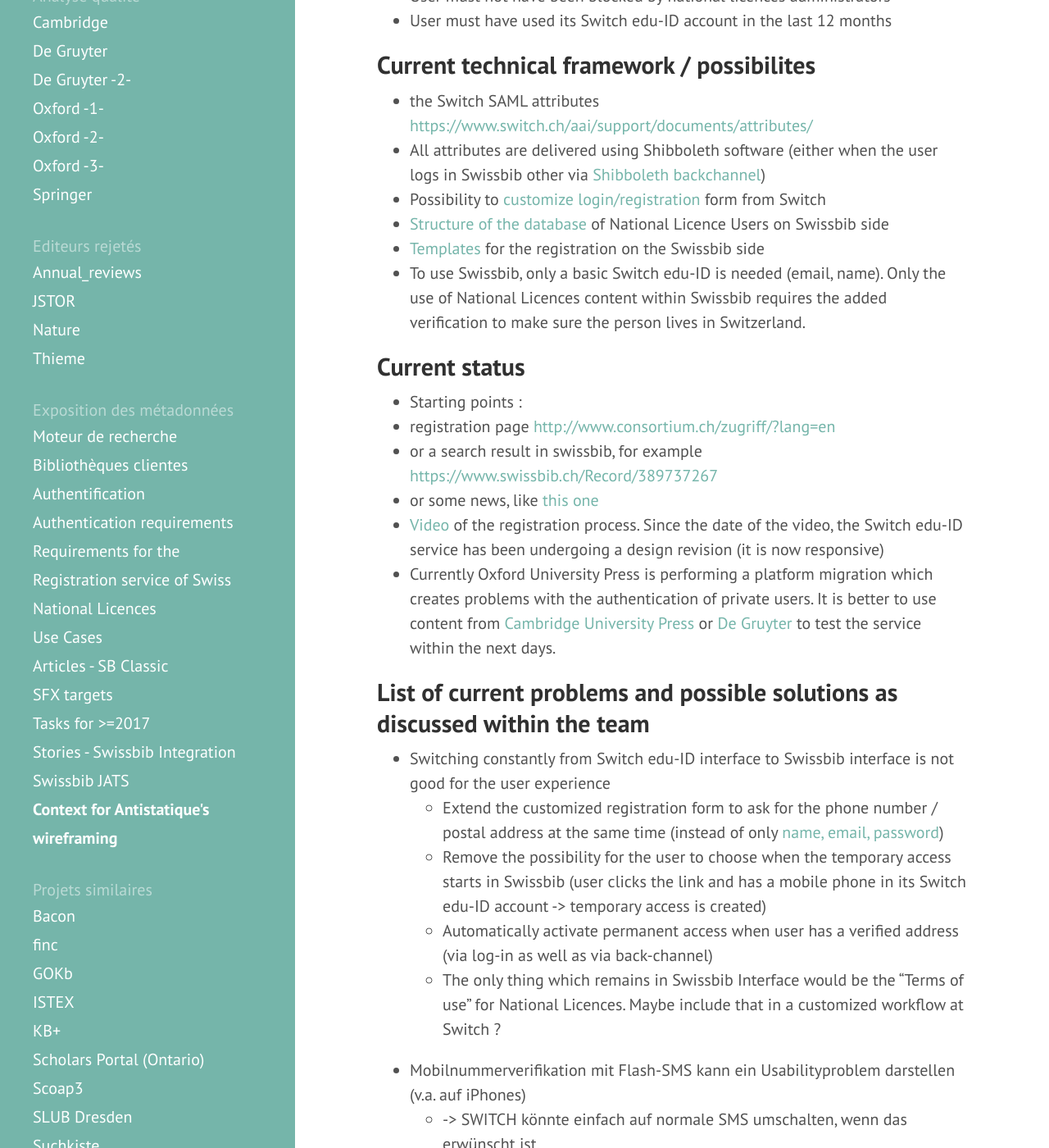
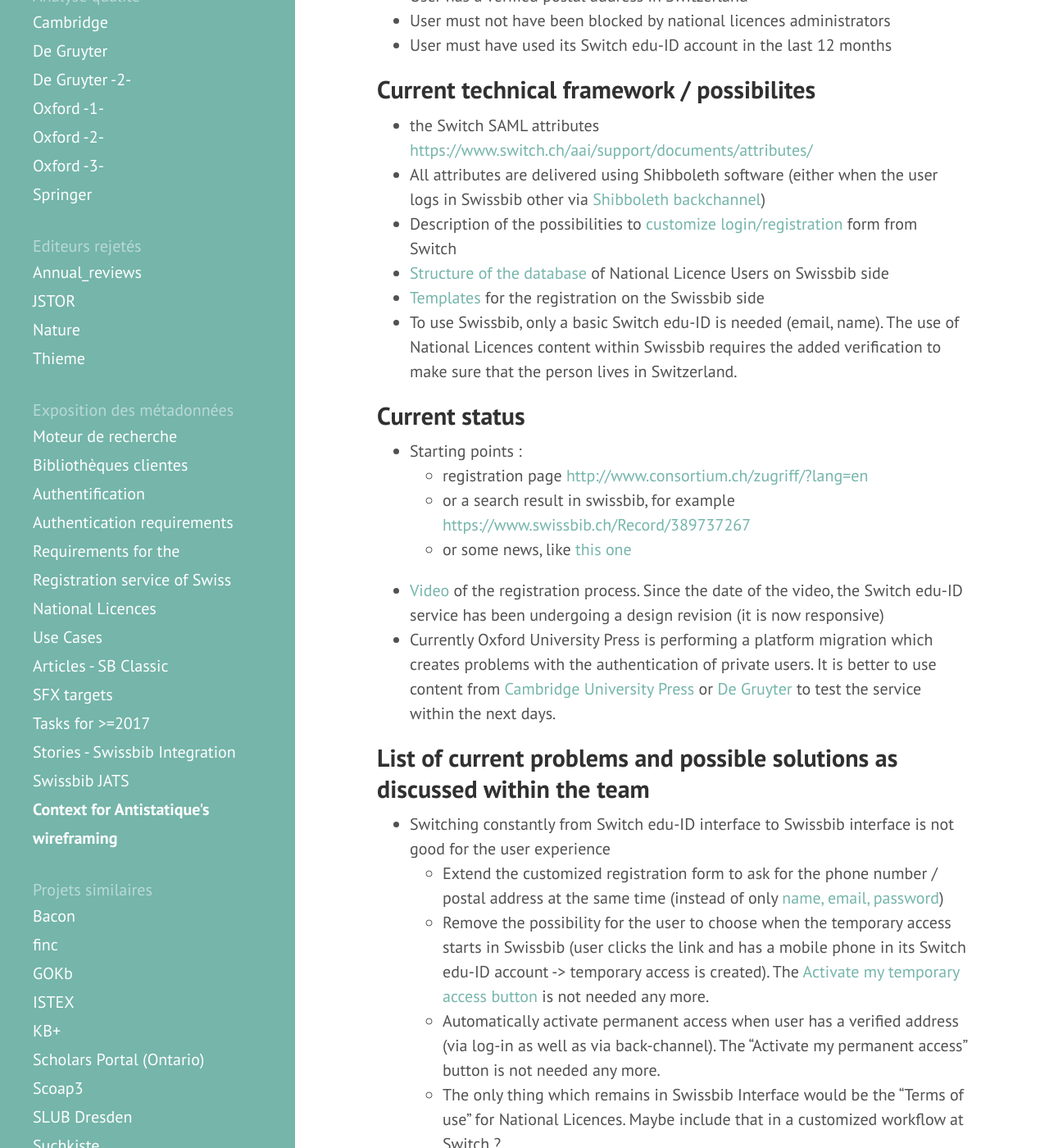
Before and after one commit to swissbib/metadataNationalLicencesDocumentation, a Jekyll site: the page built from pages/output/10conception-antistatique.md, in a window 1280 px wide and 1400 px high, scrolled down 979 px. Shown: the whole window at 82% size. Built offline with Jekyll 4.4.1, drawn with Linux system fonts in a browser that asks for light colours; some of the changed text lies outside the part shown.

Commit message:
improve description

```diff
--- a/pages/output/10conception-antistatique.md
+++ b/pages/output/10conception-antistatique.md
@@ -12,7 +12,7 @@ The Switch edu-ID framework is developed by [Switch](http://www.switch.ch/). It
 
 The estimated number of potential users is 1000.
 
-The access to the pdf will happen through the [swissbib.ch](http://swissbib.ch) platform. Access is also possible directly on the [publishers platform](http://dx.doi.org/10.1017/pli.2015.18), using log-in and institutional login with Switch edu-ID.
+The access to the content will happen through the [swissbib.ch](http://swissbib.ch) platform, with Single Sign On with the publishers platform. The download of the pdf's happen on the publisher's platform. Signing in is also possible directly on the [publishers platform](http://dx.doi.org/10.1017/pli.2015.18), using institutional login with Switch edu-ID.
 
 
 ## Conditions to be satisfied to get an access to Swiss National Licences
@@ -28,18 +28,18 @@ The access to the pdf will happen through the [swissbib.ch](http://swissbib.ch)
 
  * the Switch SAML attributes <https://www.switch.ch/aai/support/documents/attributes/>
  * All attributes are delivered using Shibboleth software (either when the user logs in Swissbib other via [Shibboleth backchannel](https://wiki.shibboleth.net/confluence/display/IDP30/SecurityAndNetworking#SecurityAndNetworking-Back-ChannelSupport))
- * Possibility to [customize login/registration](https://forge.switch.ch/projects/edu-id/wiki/Swiss_edu-ID_Registration_Form_Parameters) form from Switch
+ * Description of the possibilities to [customize login/registration](https://forge.switch.ch/projects/edu-id/wiki/Swiss_edu-ID_Registration_Form_Parameters) form from Switch
  * [Structure of the database](https://github.com/swissbib/vufind/blob/master/sbDocumentation/vf3sb_mysql_migrate_swiss_national_licences.sql) of National Licence Users on Swissbib side
  * [Templates](https://github.com/swissbib/vufind/tree/master/themes/sbvfrdsingle/templates/nationallicences) for the registration on the Swissbib side
- * To use Swissbib, only a basic Switch edu-ID is needed (email, name). Only the use of National Licences content within Swissbib requires the added verification to make sure the person lives in Switzerland.
+ * To use Swissbib, only a basic Switch edu-ID is needed (email, name). The use of National Licences content within Swissbib requires the added verification to make sure that the person lives in Switzerland.
 
 
 ## Current status
 
  * Starting points :
-  * registration page <http://www.consortium.ch/zugriff/?lang=en>
-  * or a search result in swissbib, for example <https://www.swissbib.ch/Record/389737267>
-  * or some news, like [this one](http://blog.bcul.ch/2017/01/plus-de-2-millions-darticles-scientifiques-accessibles-aux-residents-de-suisse/)
+   * registration page <http://www.consortium.ch/zugriff/?lang=en>
+   * or a search result in swissbib, for example <https://www.swissbib.ch/Record/389737267>
+   * or some news, like [this one](http://blog.bcul.ch/2017/01/plus-de-2-millions-darticles-scientifiques-accessibles-aux-residents-de-suisse/)
  * [Video](https://www.youtube.com/watch?v=mMT8tvHVi-8) of the registration process. Since the date of the video, the Switch edu-ID service has been undergoing a design revision (it is now responsive)
  * Currently Oxford University Press is performing a platform migration which creates problems with the authentication of private users. It is better to use content from [Cambridge University Press](https://www.swissbib.ch/Search/Results?lookfor=nationallicencecambridge*&type=AllFields) or [De Gruyter](https://www.swissbib.ch/Search/Results?lookfor=nationallicencegruyter*&type=AllFields&limit=20&sort=relevance) to test the service within the next days.
 
@@ -47,8 +47,8 @@ The access to the pdf will happen through the [swissbib.ch](http://swissbib.ch)
 
   * Switching constantly from Switch edu-ID interface to Swissbib interface is not good for the user experience
     * Extend the customized registration form to ask for the phone number / postal address at the same time (instead of only [name, email, password](https://youtu.be/mMT8tvHVi-8?t=1m05s))
-    * Remove the possibility for the user to choose when the temporary access starts in Swissbib (user clicks the link and has a mobile phone in its Switch edu-ID account -> temporary access is created)
-    * Automatically activate permanent access when user has a verified address (via log-in as well as via back-channel)
+    * Remove the possibility for the user to choose when the temporary access starts in Swissbib (user clicks the link and has a mobile phone in its Switch edu-ID account -> temporary access is created). The [Activate my temporary access button](https://youtu.be/mMT8tvHVi-8?t=4m02s) is not needed any more.
+    * Automatically activate permanent access when user has a verified address (via log-in as well as via back-channel). The "Activate my permanent access" button is not needed any more.
     * The only thing which remains in Swissbib Interface would be the "Terms of use" for National Licences. Maybe include that in a customized workflow at Switch ?
   * Mobilnummerverifikation mit Flash-SMS kann ein Usabilityproblem darstellen (v.a. auf iPhones)
     * -> SWITCH könnte einfach auf normale SMS umschalten, wenn das erwünscht ist.
@@ -69,6 +69,6 @@ The access to the pdf will happen through the [swissbib.ch](http://swissbib.ch)
   * if the person already has a Switch edu-ID and clicks on - <http://www.nationallizenzen.ch/anmeldung> - and then on - creates swiss edu-id - : she is redirected to the same page without any warning
     * -> Bug. Switch will fix that.
  * Header footer : sur les pages customized [registration](https://youtu.be/mMT8tvHVi-8?t=1m09s)/[login](https://youtu.be/mMT8tvHVi-8?t=0m56s),
-  * améliorer les textes
-  * faire un lien directement sur la [page pour les privés](http://www.consortium.ch/zugriff/?lang=en) plutôt que la page d'accueil des licences nationales.
+   * améliorer les textes
+   * faire un lien directement sur la [page pour les privés](http://www.consortium.ch/zugriff/?lang=en) plutôt que la page d'accueil des licences nationales.
 * After successful registration, provide a way to search within national licences, see <https://github.com/swissbib/vufind/issues/478>
```
